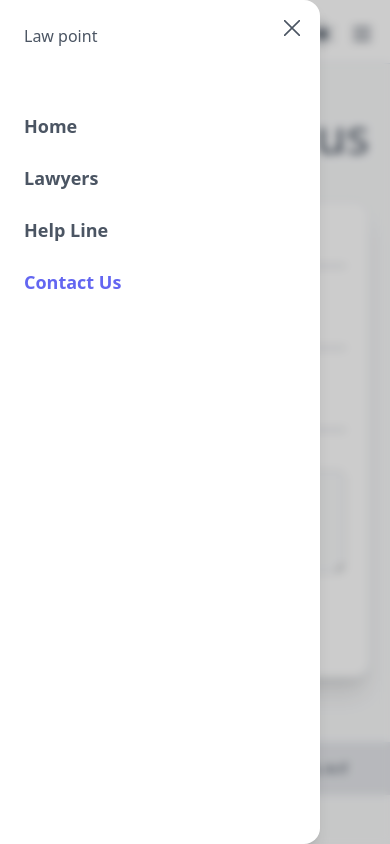
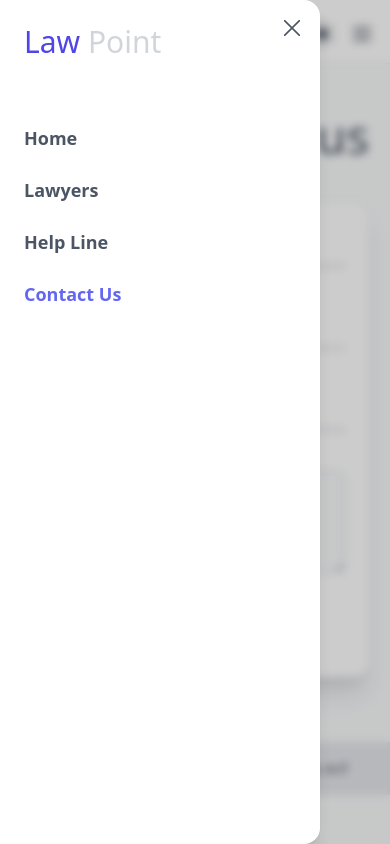
Before and after one commit to Arif-hossaian/Law-point, a Next.js app: page /contact in a window 390 px wide. Both pictures are taken after a click on the button 362 px from the left and 34 px from the top of the page. Built offline with nearby package versions, Linux system fonts and the light colour scheme.

Commit message:
Final test

```diff
--- a/components/Header-section/Navbar.tsx
+++ b/components/Header-section/Navbar.tsx
@@ -160,12 +160,9 @@ const MenuPopOver = ({ display }: { display: string }) => {
           </Transition.Child>
 
           <div className="fixed top-0 bottom-0 left-0 w-full max-w-xs rounded-r-2xl bg-white p-6 shadow-lg dark:bg-gray-800 ">
-            <a className="mx-auto mt-4">
-              <span className="flex items-center space-x-2">
-                {/* <CompactLogo className="h-[32px] w-[32px]" />
-                <TextLogo className="h-[22px] w-auto fill-gray-900 dark:fill-gray-50" /> */}
-                Law point
-              </span>
+            <a className="mx-auto mt-4 text-3xl">
+              <span className="text-indigo-600">{`Law `}</span>
+              <span className="text-gray-300">{` Point`}</span>
             </a>
 
             <ul className="mt-16 space-y-6">
--- a/components/Helpline-section/HelplineSection.tsx
+++ b/components/Helpline-section/HelplineSection.tsx
@@ -8,7 +8,7 @@ const HelplineSection = () => {
   return (
     <section className="py-16 mx-auto max-w-screen-lg px-5">
       <div className="flex flex-col lg:flex-row lg:items-center lg:space-x-20">
-        <div className="relative mt-8 h-auto w-[350px] rounded-full text-center md:mt-0 md:w-[350px] lg:w-[500px]">
+        <div className="relative mx-auto max-w-xl  text-center md:mt-16 lg:mt-16">
           <span className="absolute inset-y-2/4 right-0 -z-10 h-96 max-h-full w-96 max-w-full -translate-y-1/2 rounded-full bg-gradient-radial from-indigo-500/40 via-fuchsia-400/10 blur-2xl" />
           <ImageAnimation animationData={HelplineSupportImage} />
         </div>
--- a/components/Lawyer-section/LawyerSection.tsx
+++ b/components/Lawyer-section/LawyerSection.tsx
@@ -28,7 +28,7 @@ const LawyerSection = () => {
             </Link>
           </div>
         </div>
-        <div className="relative mt-8 h-auto w-[330px] rounded-full text-center md:mt-0 md:w-[350px] lg:w-[500px]">
+        <div className="relative mx-auto max-w-xl mt-16 ">
           <span className="absolute inset-y-2/4 right-0 -z-10 h-96 max-h-full w-96 max-w-full -translate-y-1/2 rounded-full bg-gradient-radial from-indigo-500/40 via-fuchsia-400/10 blur-2xl" />
           <ImageAnimation animationData={LawyerImage} />
         </div>
```
